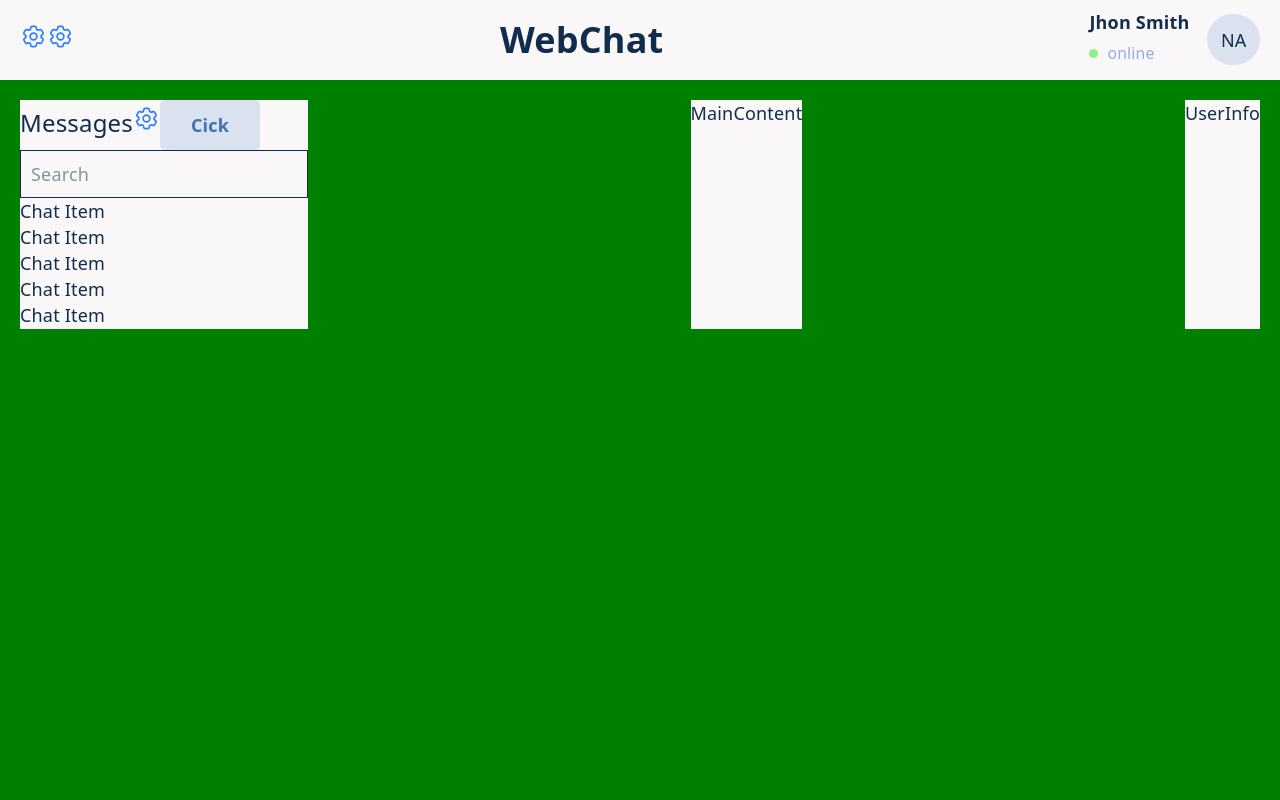
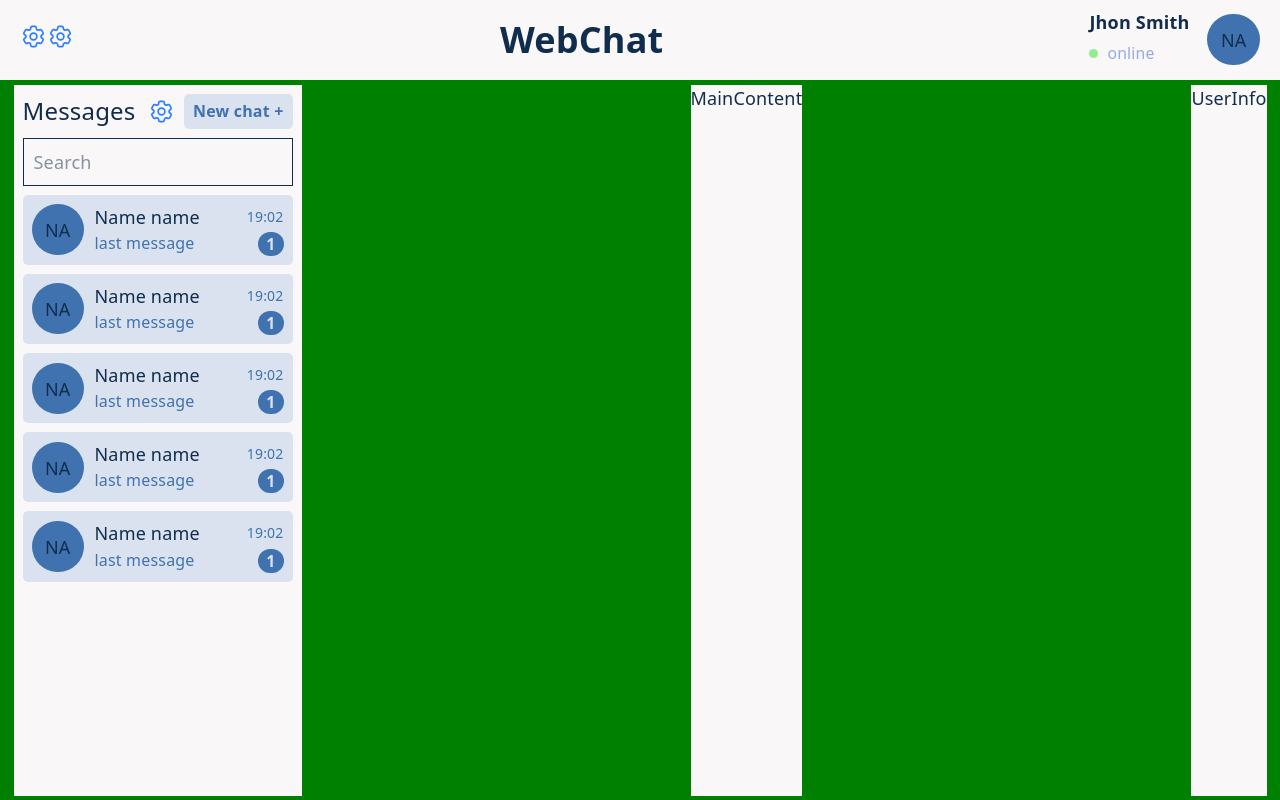
Before and after one commit to Neketobro/WebChat, a React (Vite) app in the folder WebChat/: page / in a window 1280 px wide. Built offline with nearby package versions, Linux system fonts and the light colour scheme.

Commit message:
styled sidebar; add chatitems; styled chatitems; creatr elemnts in chatitems; create componets - Avatar, Badge, Status(for header); some fix layout

```diff
--- a/WebChat/src/components/ChatItem/ChatItem.tsx
+++ b/WebChat/src/components/ChatItem/ChatItem.tsx
@@ -1,7 +1,15 @@
-export function ChatItem(){
-    return (
-        <div>
-            Chat Item
-        </div>
-    )
+import { Avatar, Badge } from "../UI";
+
+export function ChatItem() {
+  return (
+    <div className="bg-(--accent-bg) rounded-[5px] p-2 grid grid-cols-4 items-center">
+      <div className="col-span-1 row-span-2">
+        <Avatar />
+      </div>
+      <div className="col-span-2 font-medium text-[18px]">Name name</div>
+      <div className="col-span-1 text-[14px] text-(--accent) text-end">19:02</div>
+      <div className="col-span-2 text-[16px] text-(--accent)">last message</div>
+      <div className="col-span-1 text-end"><Badge /></div>
+    </div>
+  );
 }
--- a/WebChat/src/components/ChatLayout/ChatLayout.tsx
+++ b/WebChat/src/components/ChatLayout/ChatLayout.tsx
@@ -7,7 +7,7 @@ export function ChatLayout() {
   const [chatActive, setChatActive] = useState<boolean>(true);
 
   return (
-    <div className="flex flex-row justify-between p-[20px]">
+    <div className="h-[92vh] flex flex-row justify-between px-3 py-1">
       <Sidebar />
       <MainContent />
       {chatActive && <UserInfo />}
--- a/WebChat/src/components/ChatList/ChatList.tsx
+++ b/WebChat/src/components/ChatList/ChatList.tsx
@@ -1,7 +1,7 @@
 import { ChatItem } from "../ChatItem";
 
 export function ChatList() {
-    return <div>
+    return <div className="flex flex-col gap-2">
         <ChatItem />
         <ChatItem />
         <ChatItem />
--- a/WebChat/src/components/Sidebar/Sidebar.tsx
+++ b/WebChat/src/components/Sidebar/Sidebar.tsx
@@ -1,13 +1,17 @@
 import { ChatList } from "../ChatList";
-import { Button, IconButton, Search } from "../UI";
+import { Button, IconButton, SearchInput } from "../UI";
 
 export function Sidebar() {
   return (
-    <div className="bg-(--bg) min-w-3xs w-[20vw]">
-      <span className="text-[24px] font-medium">Messages</span>
-      <IconButton />
-      <Button>Cick</Button>
-      <Search />
+    <div className="flex flex-col bg-(--bg) min-w-3xs w-[20vw] h-full p-2 gap-2">
+      <div className="flex justify-between items-center">
+        <span className="text-[24px] font-medium">Messages</span>
+        <div className="flex items-center gap-x-2">
+          <IconButton />
+          <Button>New chat +</Button>
+        </div>
+      </div>
+      <SearchInput />
       <ChatList />
     </div>
   );
--- a/WebChat/src/components/UI/Avatar.tsx
+++ b/WebChat/src/components/UI/Avatar.tsx
@@ -1,3 +1,3 @@
 export function Avatar() {
-    return <span className="p-3 rounded-[50px] bg-(--accent-bg) font-medium">NA</span>
+    return <span className="p-3 rounded-[50px] bg-(--accent) font-medium">NA</span>
 }
--- /dev/null
+++ b/WebChat/src/components/UI/Badge.tsx
@@ -0,0 +1,7 @@
+export function Badge() {
+    return (
+        <span className="px-[8px] py-[1px] rounded-[50px] text-(--accent-bg) text-sm bg-(--accent) font-semibold">
+            1
+        </span>
+    )
+}
--- a/WebChat/src/components/UI/Buttons/Button.tsx
+++ b/WebChat/src/components/UI/Buttons/Button.tsx
@@ -5,5 +5,5 @@ type ButtonProps = {
 };
 
 export function Button({ children }: ButtonProps) {
-  return <button className="w-[100px] h-[50px] bg-(--accent-bg) text-(--accent) font-semibold rounded-[5px]">{children ? children : "Click"}</button>;
+  return <button className="p-1 px-2 bg-(--accent-bg) text-(--accent) text-[16px] font-bold rounded-[5px]">{children ? children : "Click"}</button>;
 }
--- a/WebChat/src/components/UI/Search/index.ts
+++ /dev/null
@@ -1 +0,0 @@
-export * from "./Search.tsx";
--- a/WebChat/src/components/UI/Search/Search.tsx
+++ b/WebChat/src/components/UI/SearchInput/SearchInput.tsx
@@ -1,4 +1,4 @@
-export function Search() {
+export function SearchInput() {
     return <div className="border-[1px] p-[10px]">
         <input type="text" placeholder="Search" />
     </div>
--- /dev/null
+++ b/WebChat/src/components/UI/SearchInput/index.ts
@@ -0,0 +1 @@
+export * from "./SearchInput.tsx";
--- a/WebChat/src/components/UI/index.tsx
+++ b/WebChat/src/components/UI/index.tsx
@@ -1,4 +1,5 @@
 export * from "./Buttons";
-export * from "./Search";
+export * from "./SearchInput/index.ts";
 export * from "./StatusBar.tsx";
 export * from "./Avatar.tsx";
+export * from "./Badge.tsx";
```
